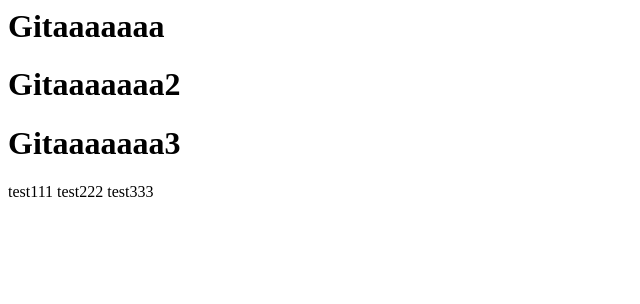
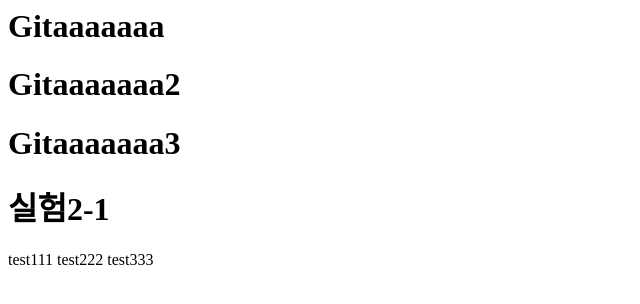
Before and after one commit to BlueSky-Lim/opentutorials_git_egoing, a plain HTML site: page index.html in a window 1280 px wide. Shown: the whole page, without its empty margins (0-640 px from the left). Drawn offline with Linux system fonts and the light colour scheme.

Commit message:
설험2-1

```diff
--- a/index.html
+++ b/index.html
@@ -4,6 +4,7 @@
 			<h1>Gitaaaaaaa</h1>
 			<h1>Gitaaaaaaa2</h1>
 			<h1>Gitaaaaaaa3</h1>
+			<h1>실험2-1</h1>
 		</header>
 	</body>
 </html>
```
